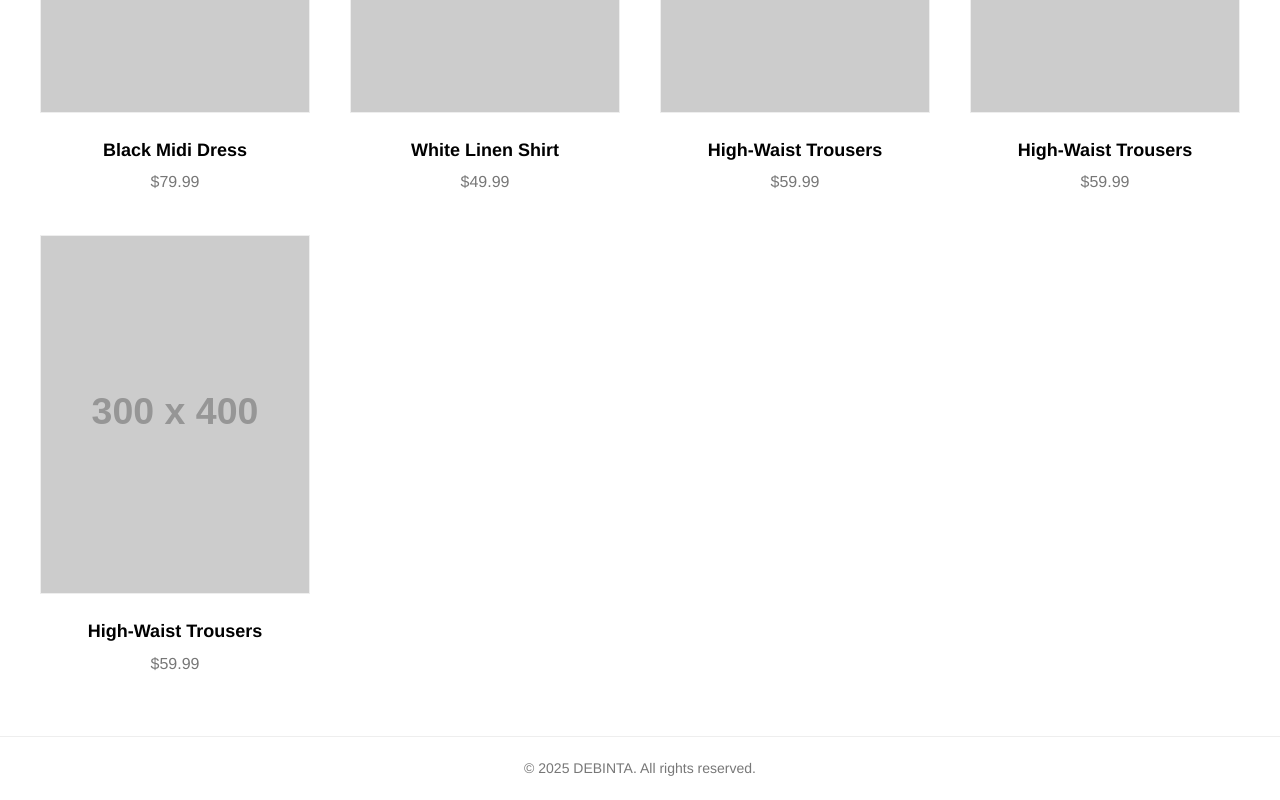
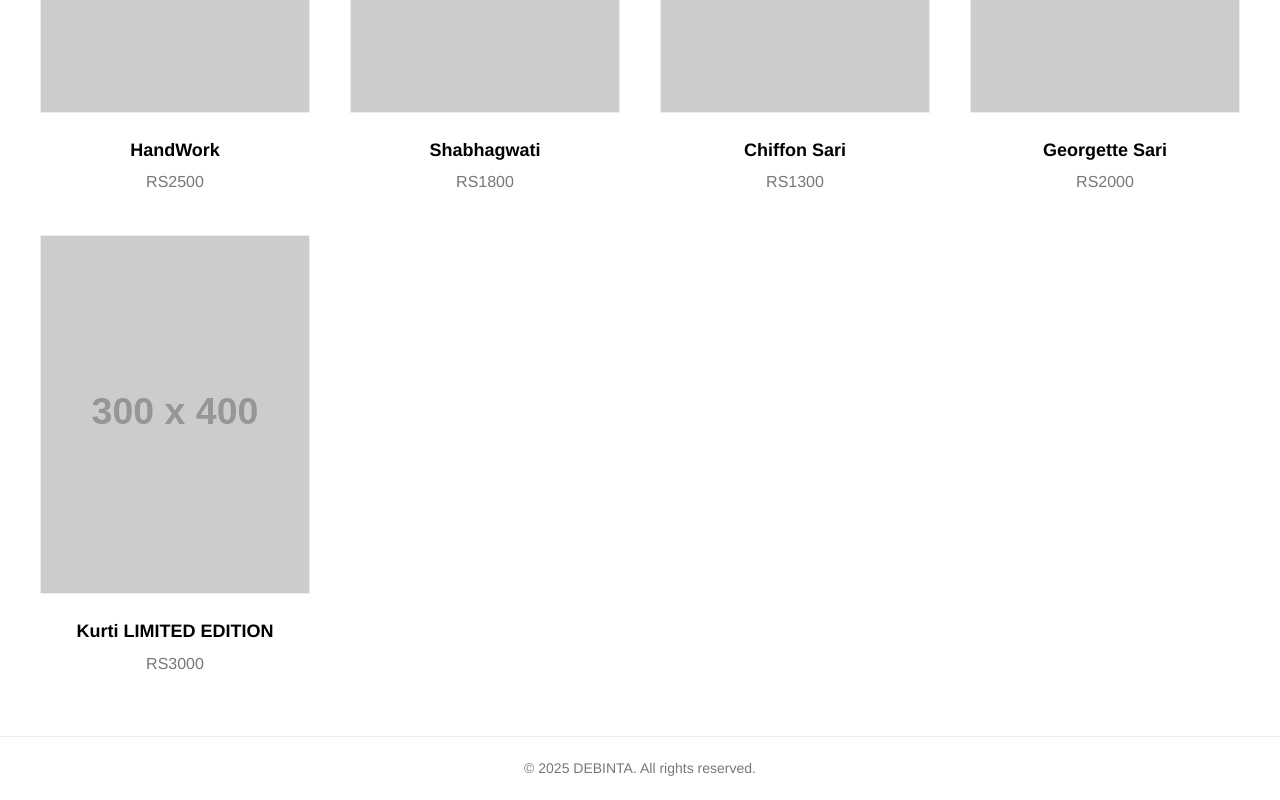
Before and after one commit to DEBINTA/DEBINTA, a plain HTML site: page index.html in a window 1280 px wide. Shown: the part 767-1567 px from the top of the page. Drawn offline with Linux system fonts and the light colour scheme; placeholder pictures from the web are drawn by us.

Commit message:
Update index.html

```diff
--- a/index.html
+++ b/index.html
@@ -119,31 +119,31 @@
     <a href="#" class="btn">Shop Now</a>
   </section>
 
-  <section class="products">
+ <section class="products">
     <div class="product">
       <img src="https://via.placeholder.com/300x400" alt="Product 1" />
-      <h3>Black Midi Dress</h3>
-      <p>$79.99</p>
+      <h3>HandWork</h3>
+      <p>RS2500</p>
     </div>
     <div class="product">
       <img src="https://via.placeholder.com/300x400" alt="Product 2" />
-      <h3>White Linen Shirt</h3>
-      <p>$49.99</p>
+      <h3>Shabhagwati</h3>
+      <p>RS1800</p>
     </div>
     <div class="product">
       <img src="https://via.placeholder.com/300x400" alt="Product 3" />
-      <h3>High-Waist Trousers</h3>
-      <p>$59.99</p>
+      <h3>Chiffon Sari</h3>
+      <p>RS1300</p>
     </div>
-    <div class="product">
+   <div class="product">
       <img src="https://via.placeholder.com/300x400" alt="Product 4" />
-      <h3>High-Waist Trousers</h3>
-      <p>$59.99</p>
+      <h3>Georgette Sari</h3>
+      <p>RS2000</p>
     </div>
     <div class="product">
       <img src="https://via.placeholder.com/300x400" alt="Product 5" />
-      <h3>High-Waist Trousers</h3>
-      <p>$59.99</p>
+      <h3>Kurti LIMITED EDITION</h3>
+      <p>RS3000</p>
     </div>
   </section>
 
```
